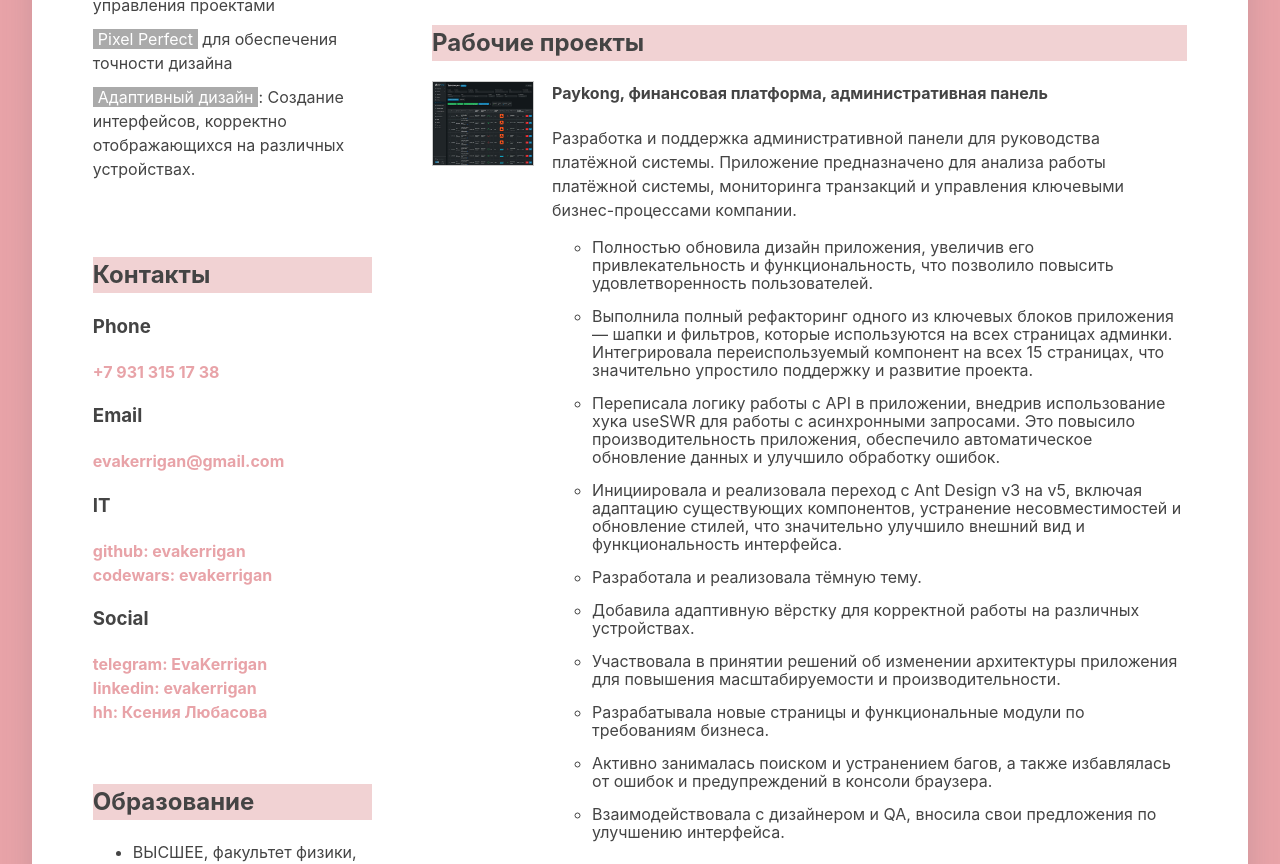
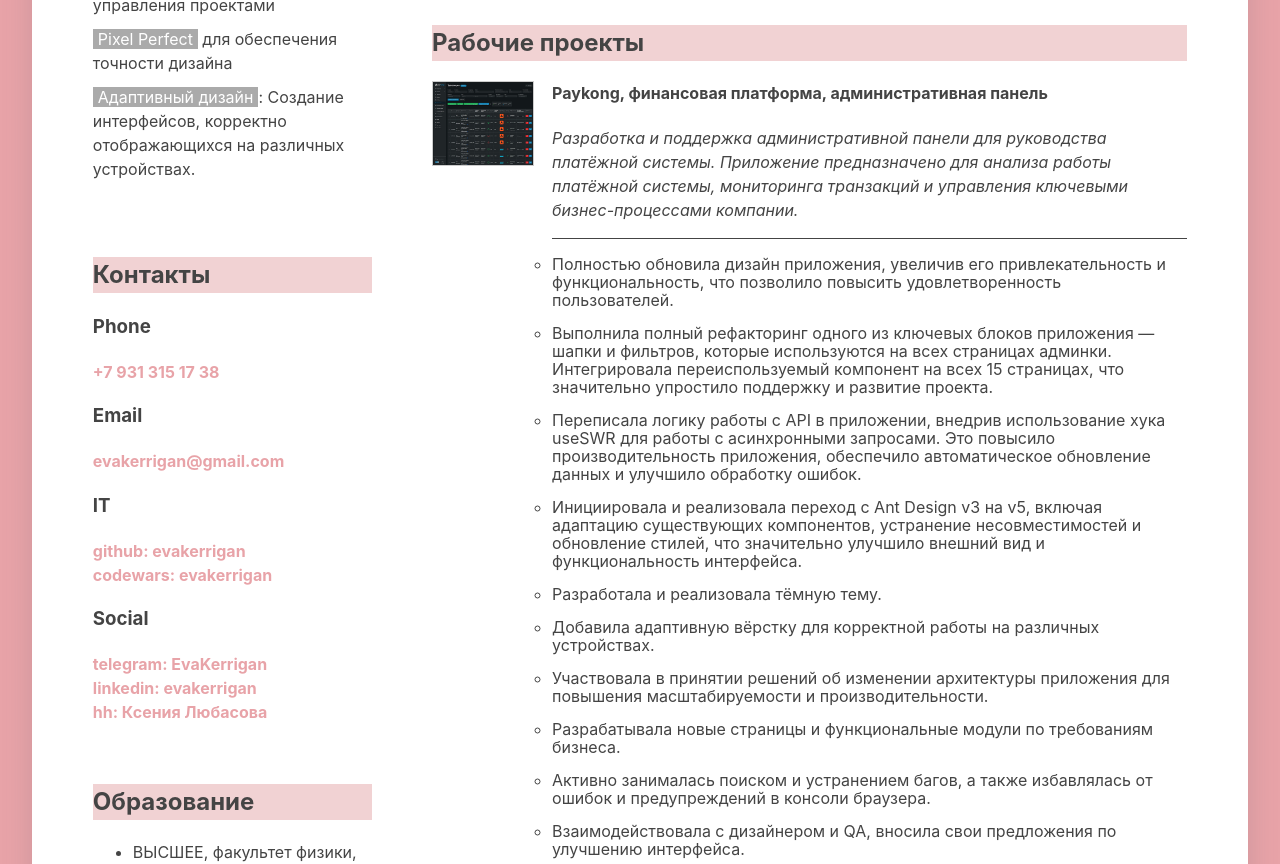
Before and after one commit to evakerrigan/eva-cv, a React (Vite) app: page / in a window 1280 px wide. Shown: the part 1297-2161 px from the top of the page. Built offline with nearby package versions, Linux system fonts and the light colour scheme; a web font is replaced by a local one.

Commit message:
feat: update design

```diff
--- a/src/App.css
+++ b/src/App.css
@@ -212,6 +212,10 @@ h2 {
   text-decoration: none;
 }
 
+.project-details {
+  padding: 0;
+}
+
 .project-details li {
   margin-bottom: 15px;
   line-height: 18px;
@@ -227,6 +231,12 @@ h2 {
   background-color: #aaa;
   color: #fff;
   padding: 0 5px;
+}
+
+.project-description {
+  border-bottom: 1px solid #444;
+  padding-bottom: 16px;
+  font-style: italic;
 }
 
 @media (max-width: 1200px) {
--- a/src/components/ProjectItem.tsx
+++ b/src/components/ProjectItem.tsx
@@ -67,7 +67,7 @@ export const ProjectItem = ({ project }: ProjectItemProps) => {
             </h4>
           </div>
         )}
-        <p>{project.description}</p>
+        <p className="project-description">{project.description}</p>
         {project.details.length > 0 && (
           <ul className="project-details">
             {project.details.map((detail, index) => (
```
